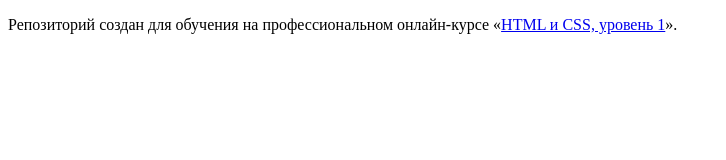
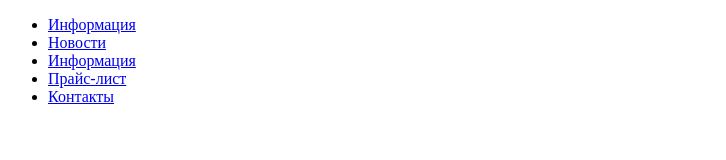
Before and after one commit to AlinaBreeva/950677-barbershop-24, a plain HTML site: page index.html in a window 1280 px wide. Shown: the whole page, without its empty margins (0-726 px from the left). Drawn offline with Linux system fonts and the light colour scheme.

Commit message:
Добавление ссылок меню

```diff
--- a/index.html
+++ b/index.html
@@ -5,8 +5,17 @@
     <title>Барбершоп "Бородинский</title>
   </head>
   <body>
+<header class="main-header">
+      <nav class="main-navigaton">
+        <ul class="site-navigation">
+          <li><a href="info.html">Информация</a></li>
+          <li><a href="info.html">Новости</a></li>
+          <li><a href="info.html">Информация</a></li>
+          <li><a href="info.html">Прайс-лист</a></li>
+          <li><a href="info.html">Контакты</a></li>
+        </ul>
 
-    <p>Репозиторий создан для обучения на профессиональном онлайн‑курсе «<a href="https://htmlacademy.ru/intensive/htmlcss">HTML и CSS, уровень 1</a>».</p>
-
+      </nav>
+    </header>
   </body>
 </html>
```
